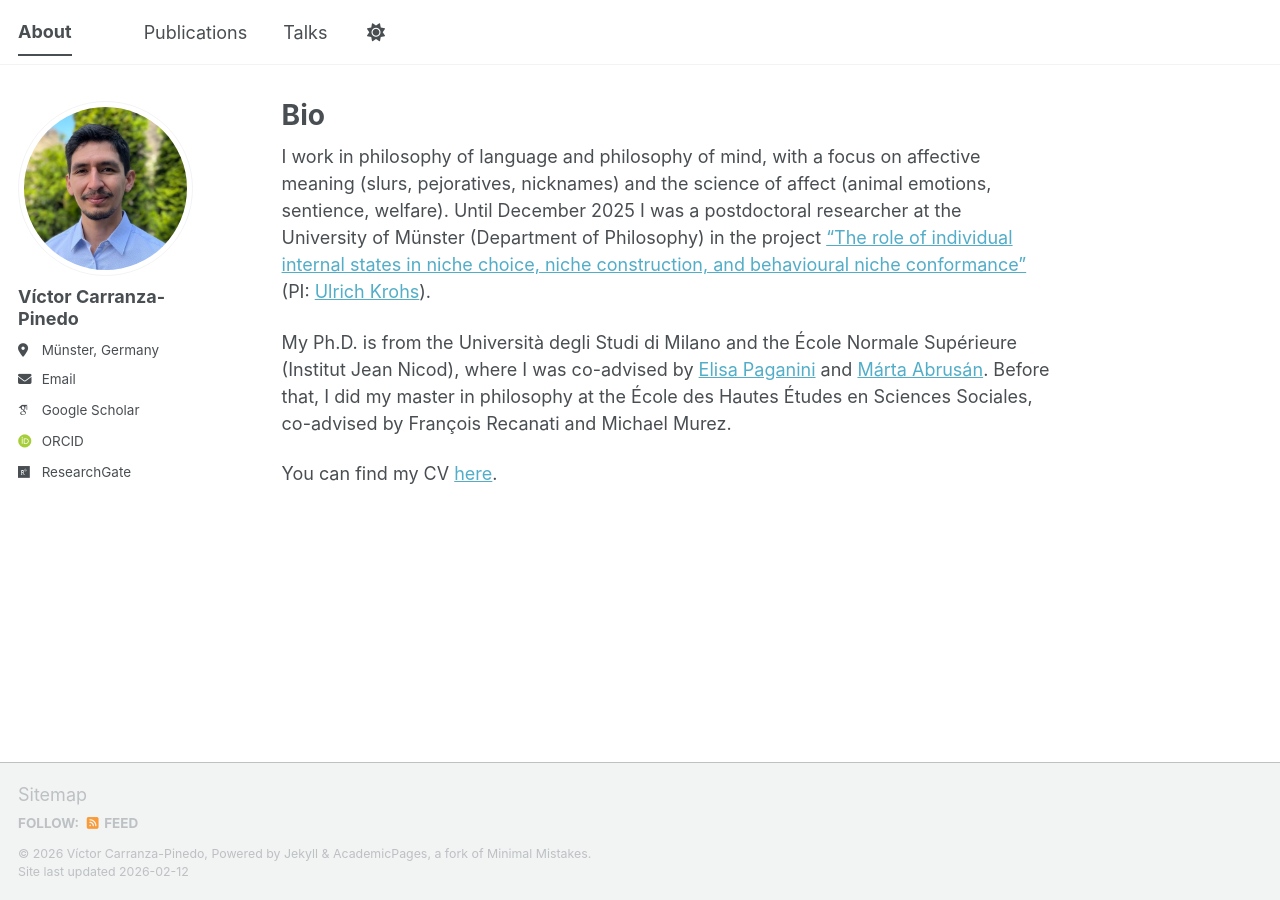
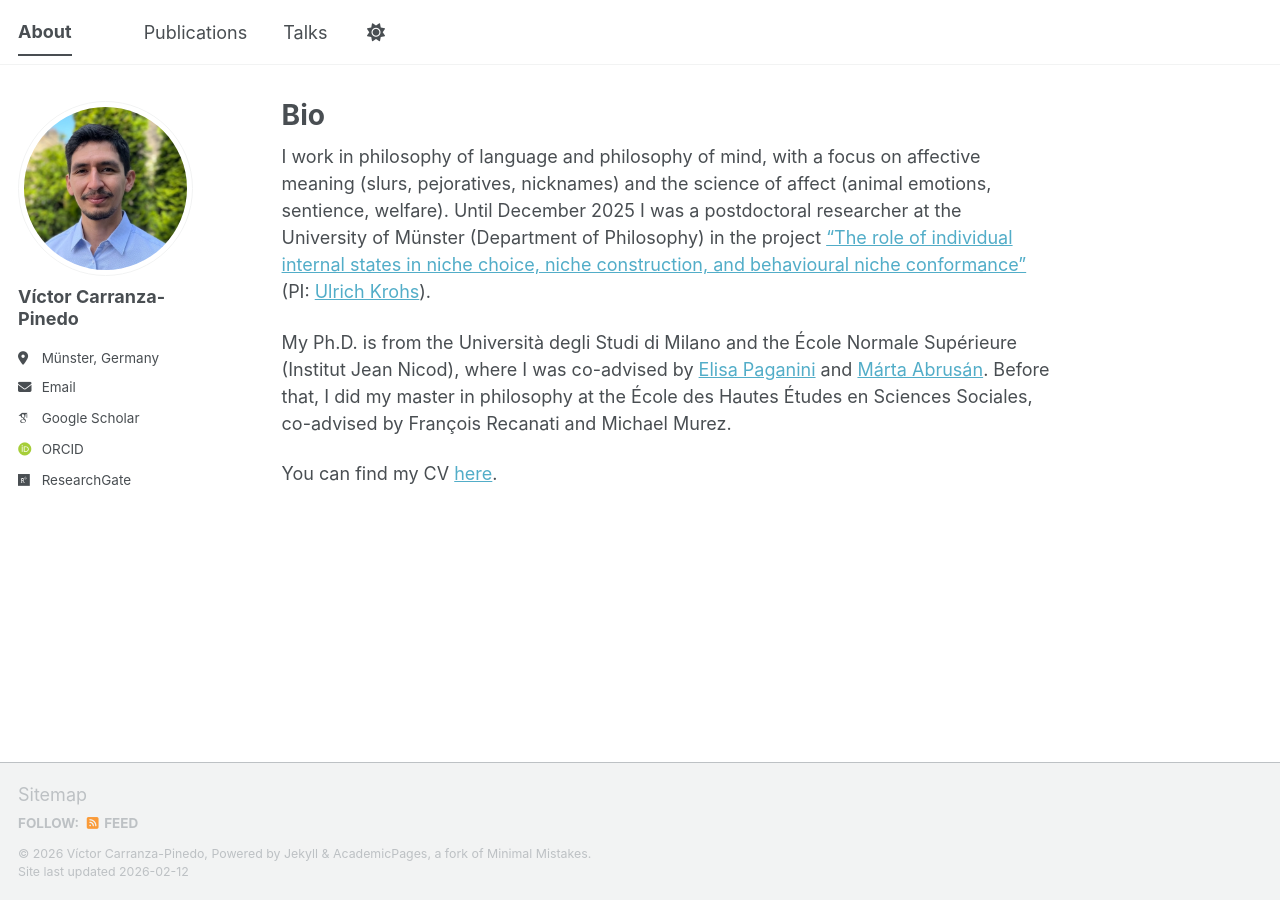
Before and after one commit to carranza-pinedo/carranza-pinedo.github.io, a Jekyll site: the page built from _pages/about.md, in a window 1280 px wide. Built offline with Jekyll 4.4.1, drawn with Linux system fonts in a browser that asks for light colours; some web fonts are replaced; a script bundle is joined from its source files by our own code; library files that are not in the unit come from our copies.

Commit message:
Update main.scss

```diff
--- a/assets/css/main.scss
+++ b/assets/css/main.scss
@@ -53,3 +53,17 @@
 .author__meta {
   margin-top: 0.3rem !important;
 }
+
+/* Sidebar: add clear space between name and the next line (location/meta) */
+.sidebar .author__name {
+  margin-bottom: 0.9rem !important;
+  padding-bottom: 0.15rem !important;
+}
+
+/* Covers different theme variants for the line under the name */
+.sidebar .author__name + p,
+.sidebar .author__name + .author__meta,
+.sidebar .author__name + .author__location,
+.sidebar .author__content p {
+  margin-top: 0.35rem !important;
+}
```
